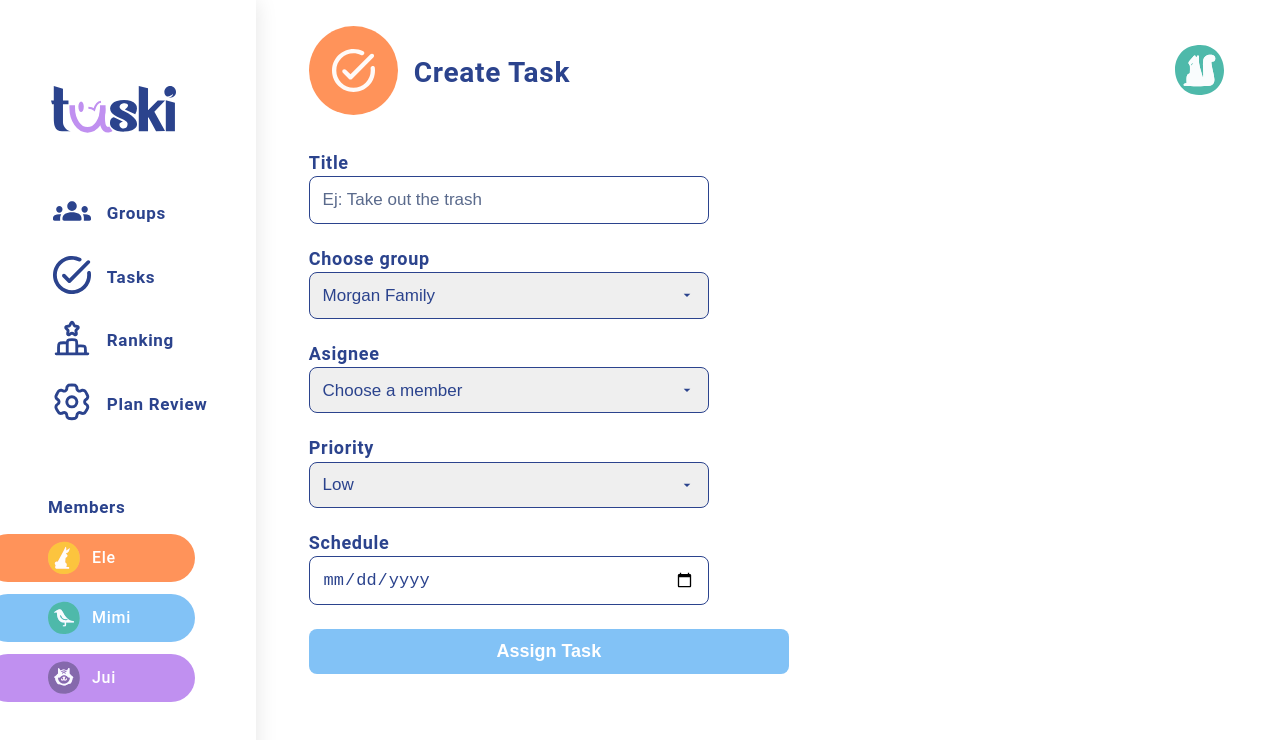
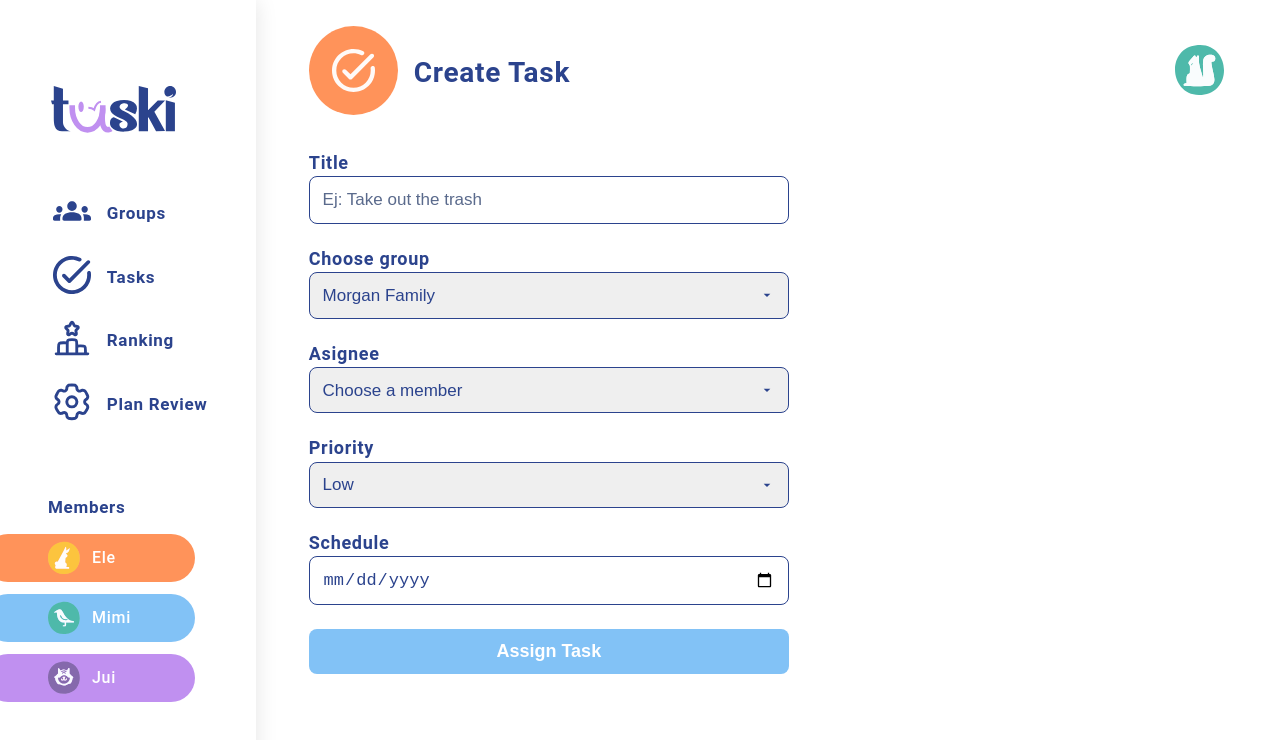
Before and after one commit to NikSala10/TaskiProject, a React (Vite) app: page /create-task in a window 1280 px wide. Shown: the top 740 px of the page. Built offline with nearby package versions, Linux system fonts and the light colour scheme.

Commit message:
style(page/create task): add styles for createTask page

```diff
--- a/src/components/InputTask/InputTask.css
+++ b/src/components/InputTask/InputTask.css
@@ -2,7 +2,7 @@
   display: flex;
   flex-direction: column;
   gap: 0.2rem;
-  width: 400px;
+  width: 480px;
 }
 
 .input-label-task {
```
